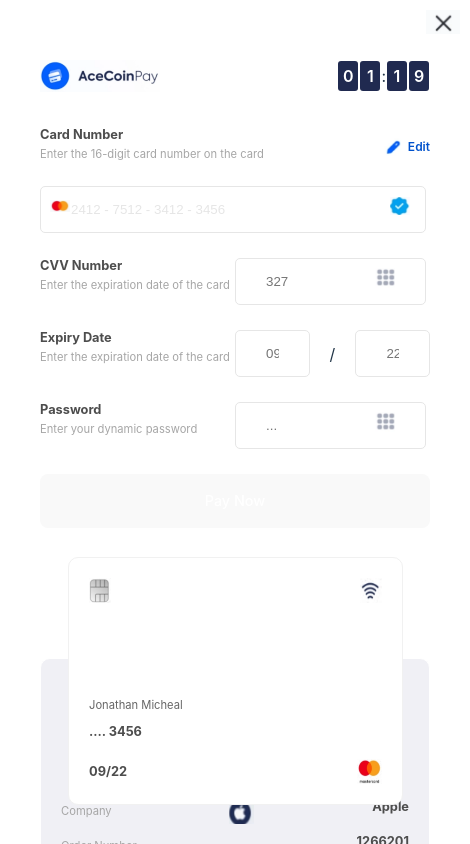
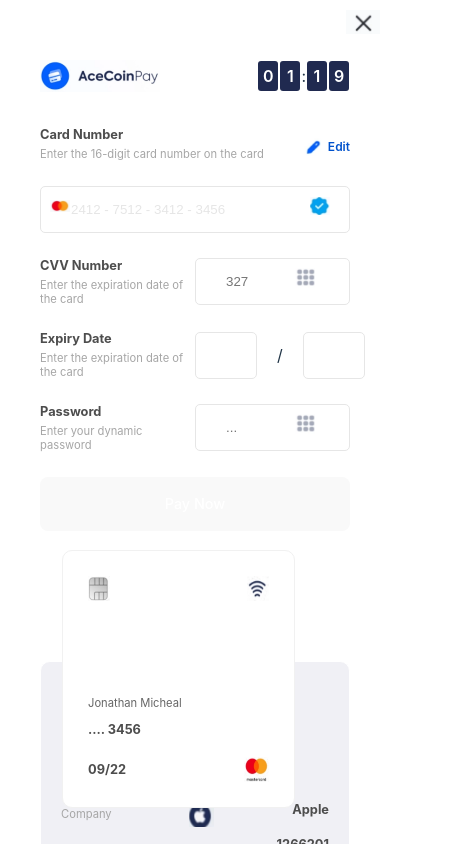
Before and after one commit to KelahKelah/aceCoinPay, a React (Vite) app: page / in a window 390 px wide. Shown: the top 844 px of the page, 470 px wide, since content can reach past the window. Built offline with nearby package versions, Linux system fonts and the light colour scheme.

Commit message:
modified

```diff
--- a/src/index.css
+++ b/src/index.css
@@ -8,6 +8,10 @@
   -webkit-font-smoothing: antialiased;
   -moz-osx-font-smoothing: grayscale;
   -webkit-text-size-adjust: 100%;
+}
+
+* {
+  box-sizing: border-box;
 }
 
 a {
--- a/src/pages/checkout/index.jsx
+++ b/src/pages/checkout/index.jsx
@@ -82,9 +82,13 @@
           </div>
 
           <div className="expiry-inputs">
-            <input className="input-field" placeholder="09" />
+            <div className="first-input">
+              <input className="input-field" placeholder="09" />
+            </div>
             <span>/</span>
-            <input className="input-field" placeholder="22" />
+            <div className="second-input">
+              <input className="input-field" placeholder="22" />
+            </div>
           </div>
         </div>
 
--- a/src/pages/checkout/style.css
+++ b/src/pages/checkout/style.css
@@ -31,7 +31,7 @@
 }
 
 .cardnumber-input-field {
-    width: 90%;
+    width: 100%;
     padding-inline: 30px;
     padding-block: 15px;
     border: #e6e6e6 1px solid;
@@ -124,7 +124,7 @@
 }
 
 .input-field {
-    width: 80.5%;
+    width: 100%;
     padding-inline: 30px;
     padding-block: 15px;
     border: #e6e6e6 1px solid;
@@ -134,6 +134,8 @@
 .expiry-inputs {
     display: flex;
     align-items: center;
+    width: 100%;
+    /* background-color: #0052cc; */
 }
 
 .expiry-inputs span {
@@ -221,7 +223,7 @@
     border-radius: 10px;
     background: #fff;
     /* background-color: #0052cc; */
-    padding: 20px;
+    padding: 25px;
 
 
     position: absolute;
@@ -288,10 +290,11 @@
 
 .name {
     margin-block-start: 95px;
-    margin-inline-end: 27px;
+    /* margin-inline-end: 10px; */
     font-size: 0.7rem;
     font-weight: 400;
     color: #666;
+    /* background-color: #0052cc; */
 }
 
 .left-circle {
@@ -324,11 +327,16 @@
 
 @media screen and (max-width: 768px) {
     .cardnumber-input-field {
-        width: 83%;
+        width: 100%;
     }
 
     .input-field {
-        width: 66%;
+        width: 100%;
+    }
+
+    .mini-card-detail {
+        left: 22px;
+
     }
 }
 
@@ -358,4 +366,23 @@
         width: 70%;
         /* bottom: 200px; */
     }
+
+    .first-input {
+        width: 100%;
+    }
+
+    .second-input {
+        width: 30%;
+        display: none;
+    }
+
+    .expiry-inputs {
+        width: 100%;
+        /* background: #0052cc; */
+    }
+
+    .expiry-inputs span {
+        display: none;
+    }
+
 }
```
